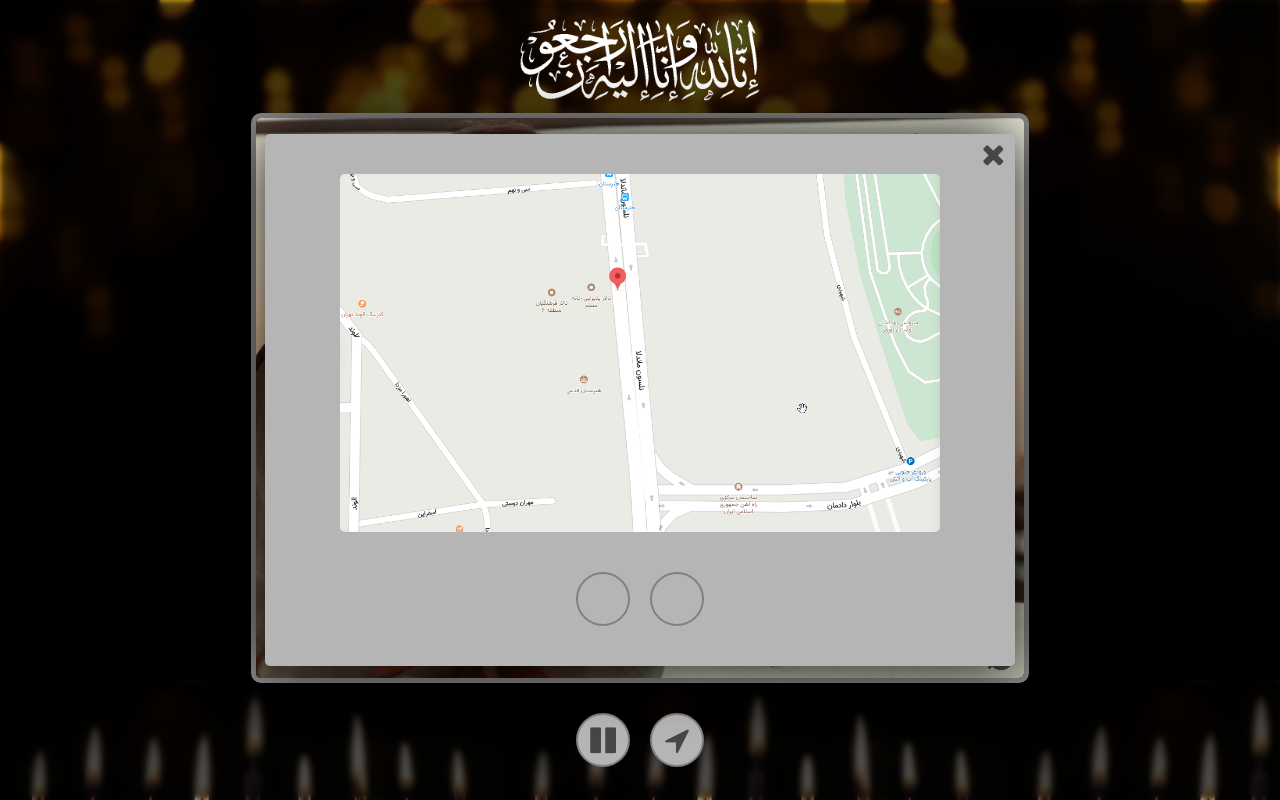
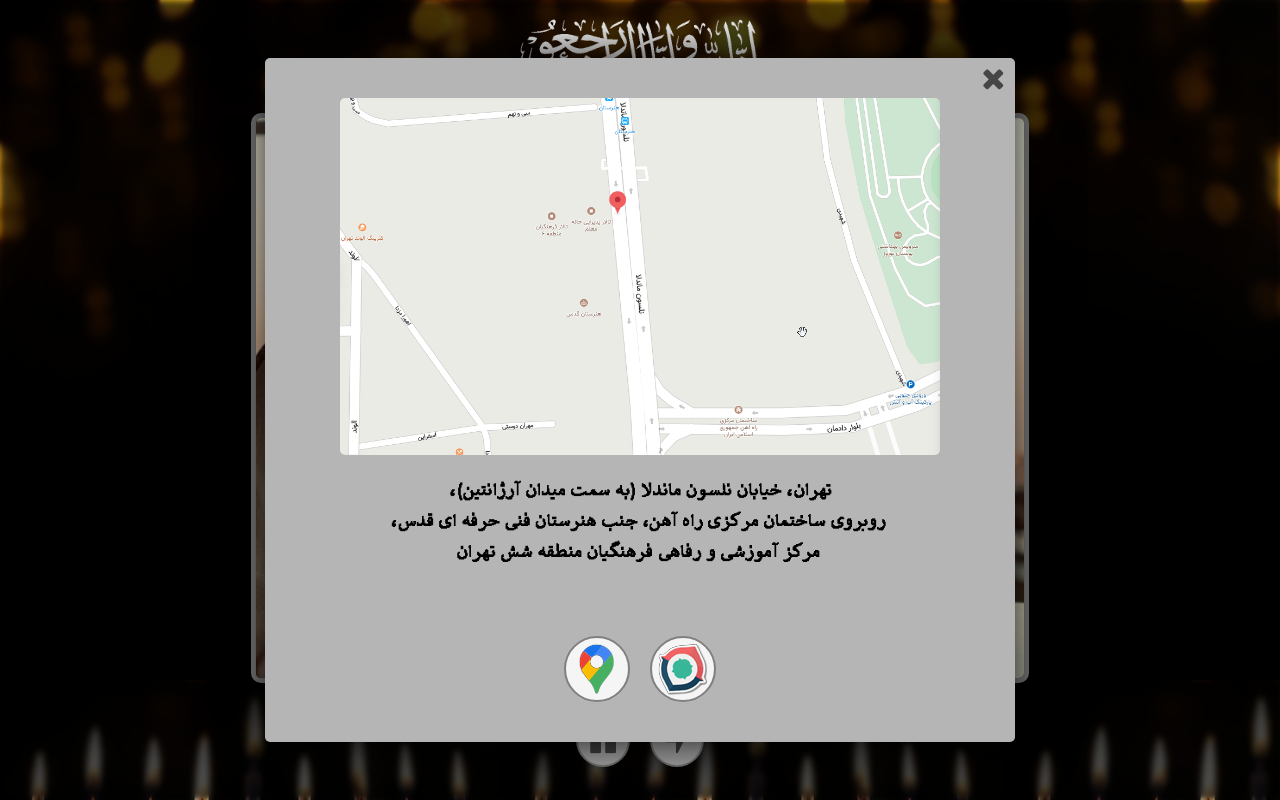
Before and after one commit to payam3006/Dear-Aram-40th, a plain HTML site: page index.html in a window 1280 px wide. Both pictures are taken after a click on the element 677 px from the left and 740 px from the top of the page. Drawn offline with Linux system fonts and the light colour scheme.

Commit message:
finalllll

```diff
--- a/index.html
+++ b/index.html
@@ -43,13 +43,22 @@
         <div class="closeBtn" onclick="closeAddress0()">
             <i class="fa fa-close"></i>
         </div>
+        <div class="addressTxtBox">
+            <img class="addressTxt" src="./images/address.png" alt="">
+        </div>
         <div class="navigateTo">
-            <div class="button">
 
-            </div>
-            <div class="button">
+            <a href="https://maps.app.goo.gl/Q5nB8nkMXYMT7wFG9" target=”_blank”>
+                <div class="button1">
+                    <img src="./images/mapLogo.png" alt="">
+                </div>
+            </a>
+            <a href="https://nshn.ir/rbvoQpIxi1fT" target=”_blank”>
+                <div class="button1">
+                    <img src="./images/neshanLogo.png" alt="">
+                </div>
+            </a>
 
-            </div>
         </div>
     </div>
 
--- a/script.js
+++ b/script.js
@@ -3,7 +3,7 @@ const box = document.getElementById("address");
 
 // console.log(audio.autoplay);
 
-// setInterval(checkTreckFinished, 100);
+setInterval(checkTreckFinished, 100);
 
 function checkTreckFinished() {
   if (audio.currentTime >= audio.duration) {
--- a/style.css
+++ b/style.css
@@ -182,6 +182,12 @@ COP!!!*/
   cursor: pointer;
 }
 
+.addressTxt {
+  width: calc(max(300px, 40vw));
+  /* height: 200px; */
+  object-fit: fill;
+}
+
 .button {
   cursor: pointer;
   width: 50px;
@@ -196,6 +202,23 @@ COP!!!*/
   border: 2px solid gray;
 }
 
+.button1 {
+  cursor: pointer;
+  /* width: 50px;
+    height: 50px; */
+  margin: 0 10px;
+  padding: 5px;
+  border-radius: 50%;
+  background-color: whitesmoke;
+  color: #b5b5b5;
+  display: flex;
+  align-items: center;
+  justify-content: center;
+  border: 2px solid gray;
+}
+.button1:active {
+  opacity: 70%;
+}
 .button:active {
   opacity: 70%;
 }
```
Also changed, not shown: images/address.png (added), images/mapLogo.png (added), images/neshanLogo.png (added).
